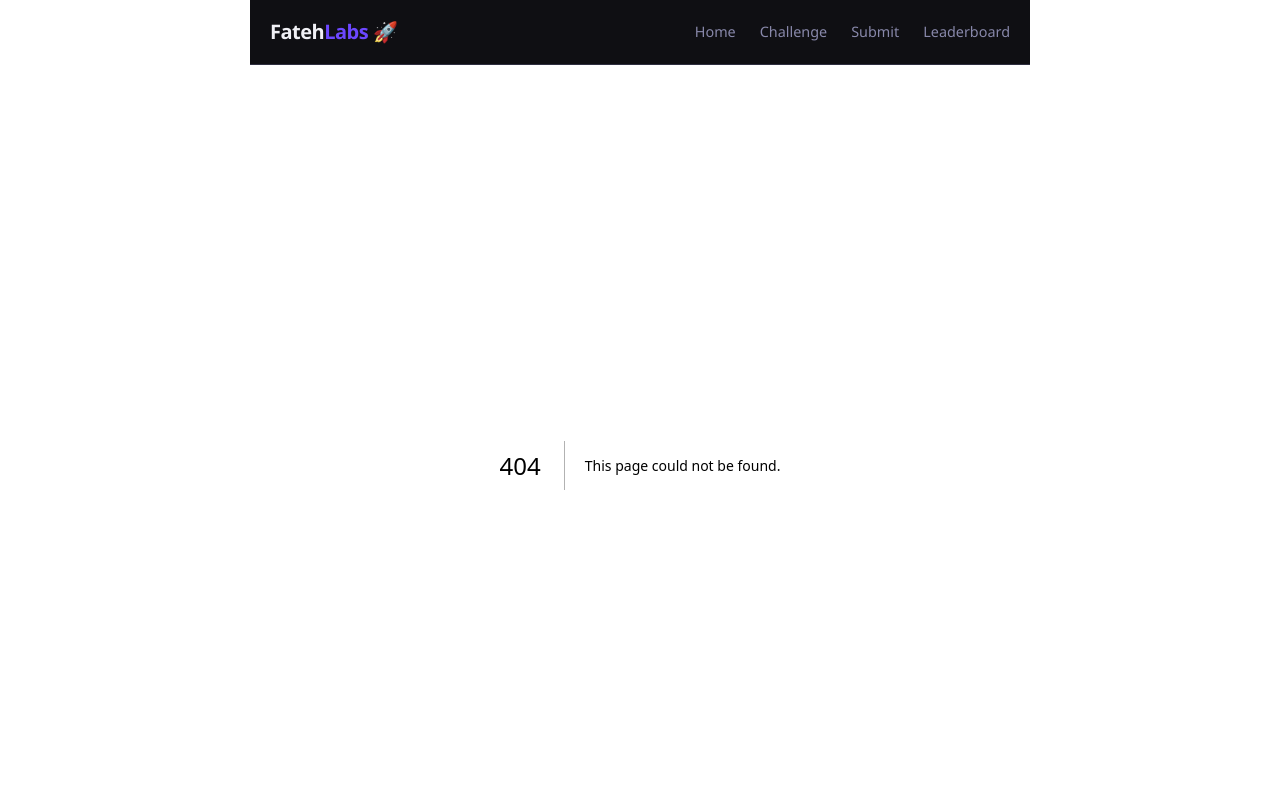
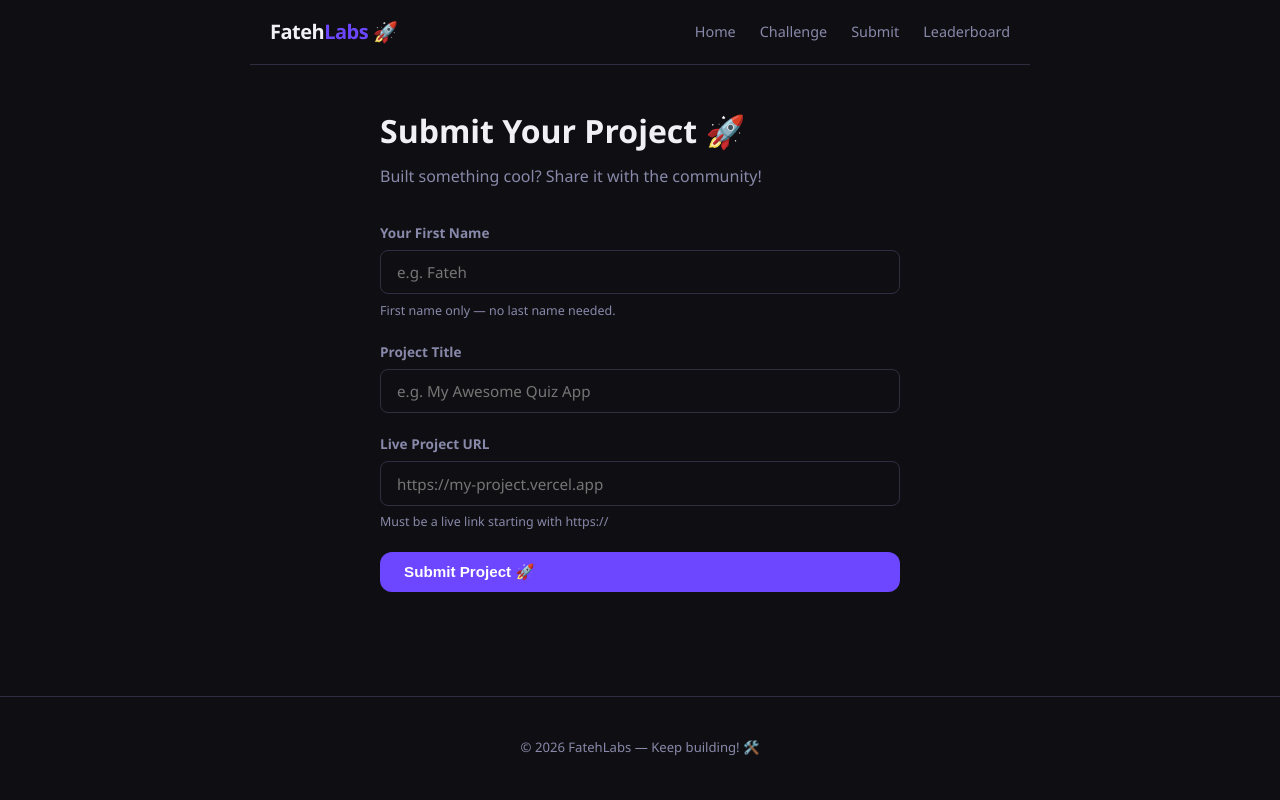
Before and after one commit to civicverify001/fateh-labs, a Next.js app: page /submit in a window 1280 px wide. Before the commit this address had no page. Shown: the top 800 px of the page. Built offline with nearby package versions, Linux system fonts and the light colour scheme.

Commit message:
Create page.tsx

```diff
--- /dev/null
+++ b/app/submit/page.tsx
@@ -0,0 +1,192 @@
+"use client";
+
+import { useState, FormEvent } from "react";
+import Link from "next/link";
+
+interface FormState {
+  kid_name: string;
+  title: string;
+  url: string;
+}
+
+interface FieldErrors {
+  kid_name?: string;
+  title?: string;
+  url?: string;
+}
+
+function validateForm(form: FormState): FieldErrors {
+  const errors: FieldErrors = {};
+
+  const trimName = form.kid_name.trim();
+  if (!trimName) {
+    errors.kid_name = "First name is required.";
+  } else if (/\s/.test(trimName)) {
+    errors.kid_name = "Enter your first name only — no spaces.";
+  } else if (!/^[a-zA-Z'-]+$/.test(trimName)) {
+    errors.kid_name = "Name can only contain letters, hyphens, or apostrophes.";
+  }
+
+  if (!form.title.trim()) {
+    errors.title = "Project title is required.";
+  }
+
+  const urlTrim = form.url.trim();
+  if (!urlTrim) {
+    errors.url = "Project URL is required.";
+  } else {
+    try {
+      const parsed = new URL(urlTrim);
+      if (!["http:", "https:"].includes(parsed.protocol)) {
+        errors.url = "URL must start with http:// or https://";
+      }
+    } catch {
+      errors.url = "Please enter a valid URL (e.g. https://myapp.vercel.app).";
+    }
+  }
+
+  return errors;
+}
+
+export default function SubmitPage() {
+  const [form, setForm] = useState<FormState>({ kid_name: "", title: "", url: "" });
+  const [fieldErrors, setFieldErrors] = useState<FieldErrors>({});
+  const [submitting, setSubmitting] = useState(false);
+  const [serverError, setServerError] = useState("");
+  const [success, setSuccess] = useState(false);
+
+  function handleChange(e: React.ChangeEvent<HTMLInputElement>) {
+    const { name, value } = e.target;
+    setForm((prev) => ({ ...prev, [name]: value }));
+    setFieldErrors((prev) => ({ ...prev, [name]: undefined }));
+  }
+
+  async function handleSubmit(e: FormEvent) {
+    e.preventDefault();
+    setServerError("");
+
+    const errors = validateForm(form);
+    if (Object.keys(errors).length > 0) {
+      setFieldErrors(errors);
+      return;
+    }
+
+    setSubmitting(true);
+    try {
+      const res = await fetch("/api/projects", {
+        method: "POST",
+        headers: { "Content-Type": "application/json" },
+        body: JSON.stringify({
+          kid_name: form.kid_name.trim(),
+          title: form.title.trim(),
+          url: form.url.trim(),
+        }),
+      });
+
+      const data = await res.json();
+      if (!res.ok) throw new Error(data.error ?? "Something went wrong.");
+      setSuccess(true);
+    } catch (err: unknown) {
+      setServerError(err instanceof Error ? err.message : "Unexpected error.");
+    } finally {
+      setSubmitting(false);
+    }
+  }
+
+  if (success) {
+    return (
+      <div className="container section" style={{ maxWidth: 500 }}>
+        <div className="card" style={{ textAlign: "center", padding: "2.5rem" }}>
+          <div style={{ fontSize: "3rem", marginBottom: "1rem" }}>🎉</div>
+          <h2 style={{ marginBottom: ".5rem" }}>Project submitted!</h2>
+          <p style={{ color: "var(--muted)", marginBottom: "1.5rem" }}>
+            Your project is on the leaderboard. Good luck!
+          </p>
+          <div style={{ display: "flex", gap: "1rem", justifyContent: "center", flexWrap: "wrap" }}>
+            <Link href="/leaderboard" className="btn btn-primary">
+              📊 View Leaderboard
+            </Link>
+            <button
+              className="btn btn-secondary"
+              onClick={() => {
+                setSuccess(false);
+                setForm({ kid_name: "", title: "", url: "" });
+              }}
+            >
+              Submit Another
+            </button>
+          </div>
+        </div>
+      </div>
+    );
+  }
+
+  return (
+    <div className="container section" style={{ maxWidth: 520 }}>
+      <h1 style={{ fontSize: "2rem", fontWeight: 900, marginBottom: ".5rem" }}>
+        Submit Your Project 🚀
+      </h1>
+      <p style={{ color: "var(--muted)", marginBottom: "2rem" }}>
+        Built something cool? Share it with the community!
+      </p>
+
+      {serverError && <div className="alert alert-error">⚠️ {serverError}</div>}
+
+      <form onSubmit={handleSubmit} noValidate>
+        <div className="form-group">
+          <label htmlFor="kid_name">Your First Name</label>
+          <input
+            id="kid_name"
+            name="kid_name"
+            type="text"
+            placeholder="e.g. Fateh"
+            value={form.kid_name}
+            onChange={handleChange}
+            autoComplete="given-name"
+            maxLength={30}
+          />
+          {fieldErrors.kid_name && (
+            <span className="form-error">{fieldErrors.kid_name}</span>
+          )}
+          <span className="form-hint">First name only — no last name needed.</span>
+        </div>
+
+        <div className="form-group">
+          <label htmlFor="title">Project Title</label>
+          <input
+            id="title"
+            name="title"
+            type="text"
+            placeholder="e.g. My Awesome Quiz App"
+            value={form.title}
+            onChange={handleChange}
+            maxLength={120}
+          />
+          {fieldErrors.title && (
+            <span className="form-error">{fieldErrors.title}</span>
+          )}
+        </div>
+
+        <div className="form-group">
+          <label htmlFor="url">Live Project URL</label>
+          <input
+            id="url"
+            name="url"
+            type="url"
+            placeholder="https://my-project.vercel.app"
+            value={form.url}
+            onChange={handleChange}
+          />
+          {fieldErrors.url && (
+            <span className="form-error">{fieldErrors.url}</span>
+          )}
+          <span className="form-hint">Must be a live link starting with https://</span>
+        </div>
+
+        <button type="submit" className="btn btn-primary" disabled={submitting} style={{ width: "100%" }}>
+          {submitting ? "Submitting…" : "Submit Project 🚀"}
+        </button>
+      </form>
+    </div>
+  );
+}
```
